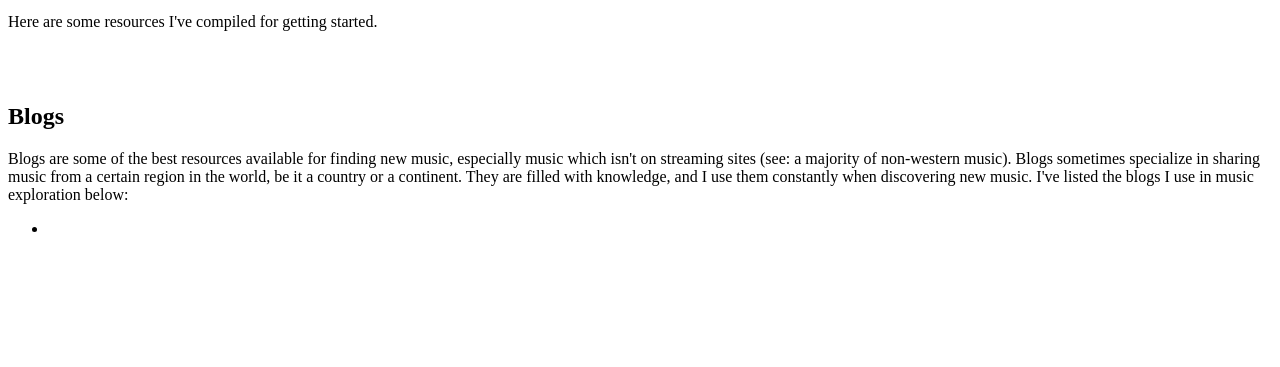
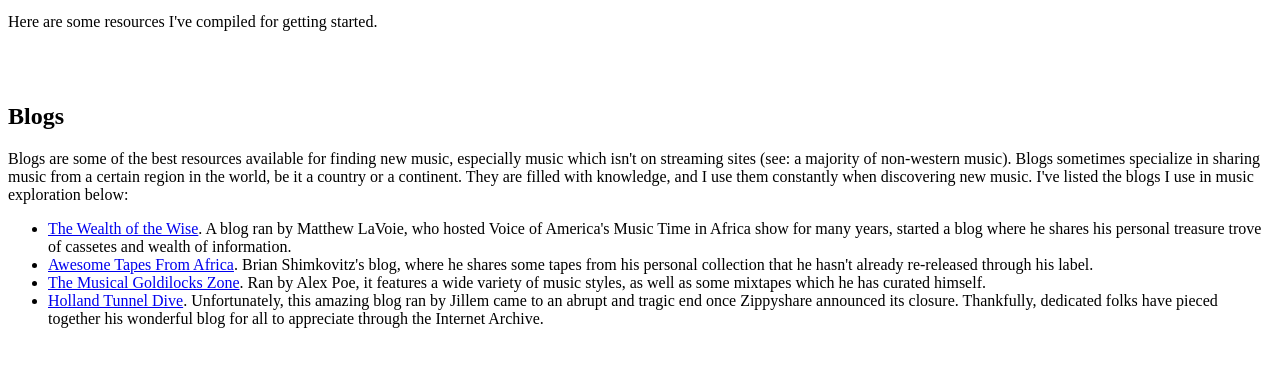
Before and after one commit to boundlessmusic/boundlessmusic.github.io, a plain HTML site: page music/index.html in a window 1280 px wide. Shown: the part 101-468 px from the top of the page. Drawn offline with Linux system fonts and the light colour scheme.

Commit message:
Add links

```diff
--- a/music/index.html
+++ b/music/index.html
@@ -13,7 +13,10 @@
 
     <div>
         <ul>
-            <li></li>
+            <li><a href="http://thewealthofthewise.blogspot.com/">The Wealth of the Wise</a>. A blog ran by Matthew LaVoie, who hosted Voice of America's Music Time in Africa show for many years, started a blog where he shares his personal treasure trove of cassetes and wealth of information.</li>
+            <li><a href="https://awesometapes.com/blog/">Awesome Tapes From Africa</a>. Brian Shimkovitz's blog, where he shares some tapes from his personal collection that he hasn't already re-released through his label.</li>
+            <li><a href="https://themusicalgoldilockszone.blogspot.com/">The Musical Goldilocks Zone</a>. Ran by Alex Poe, it features a wide variety of music styles, as well as some mixtapes which he has curated himself.</li>
+            <li><a href="https://archive.org/download/jillem-full-archive">Holland Tunnel Dive</a>. Unfortunately, this amazing blog ran by Jillem came to an abrupt and tragic end once Zippyshare announced its closure. Thankfully, dedicated folks have pieced together his wonderful blog for all to appreciate through the Internet Archive.</li>
         </ul>
     </div>
 </body>
```
Also changed, not shown: index.html (+1 -1 lines), 1 other file.
